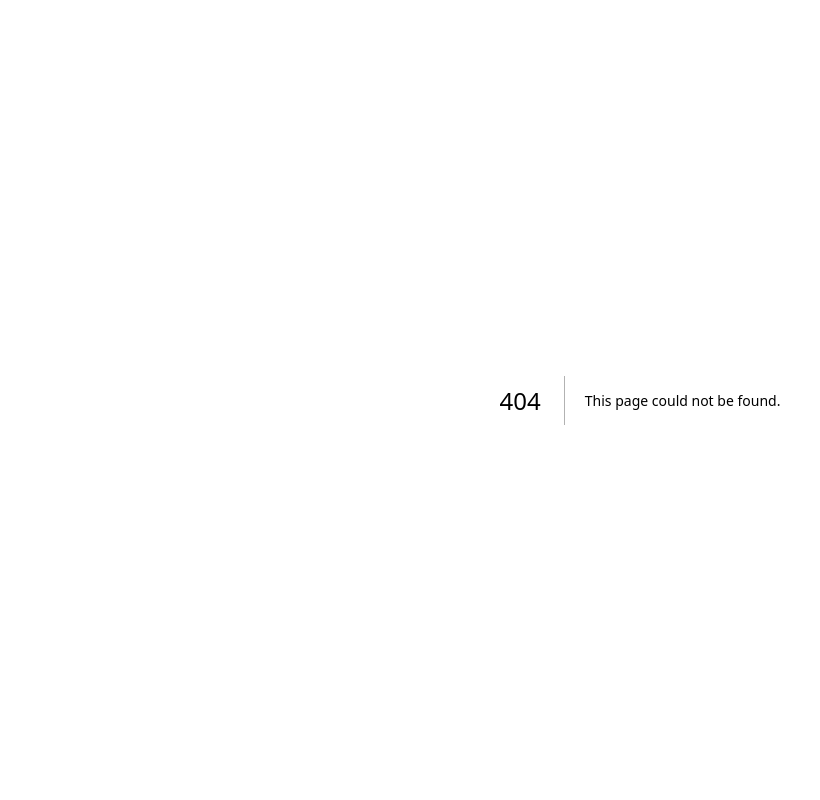
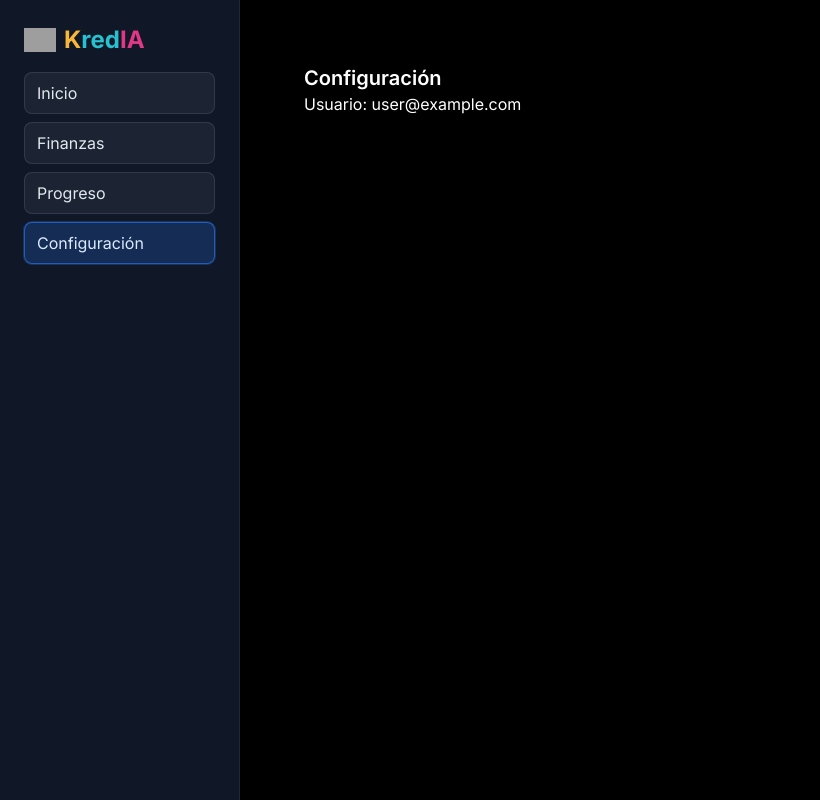
Before and after one commit to winner2026/kredia-app, a Next.js app: page /dashboard/configuracion in a window 1280 px wide. Before the commit this address had no page. Shown: the whole page, without its empty margins (0-820 px from the left). Built offline with nearby package versions, Linux system fonts and the light colour scheme; no server answers; sample sign-in values are in the browser's storage; grey boxes are pictures that could not be loaded.

Commit message:
Restore configuracion route (required by layout links)

```diff
--- /dev/null
+++ b/app/dashboard/configuracion/page.tsx
@@ -0,0 +1,16 @@
+export const dynamic = "force-dynamic";
+
+import { auth } from "@/lib/auth";
+import { redirect } from "next/navigation";
+
+export default async function ConfiguracionPage() {
+  const session = await auth();
+  if (!session) redirect("/login");
+
+  return (
+    <div className="p-6">
+      <h1 className="text-xl font-semibold">Configuración</h1>
+      <p>Usuario: {session.user.email}</p>
+    </div>
+  );
+}
```
